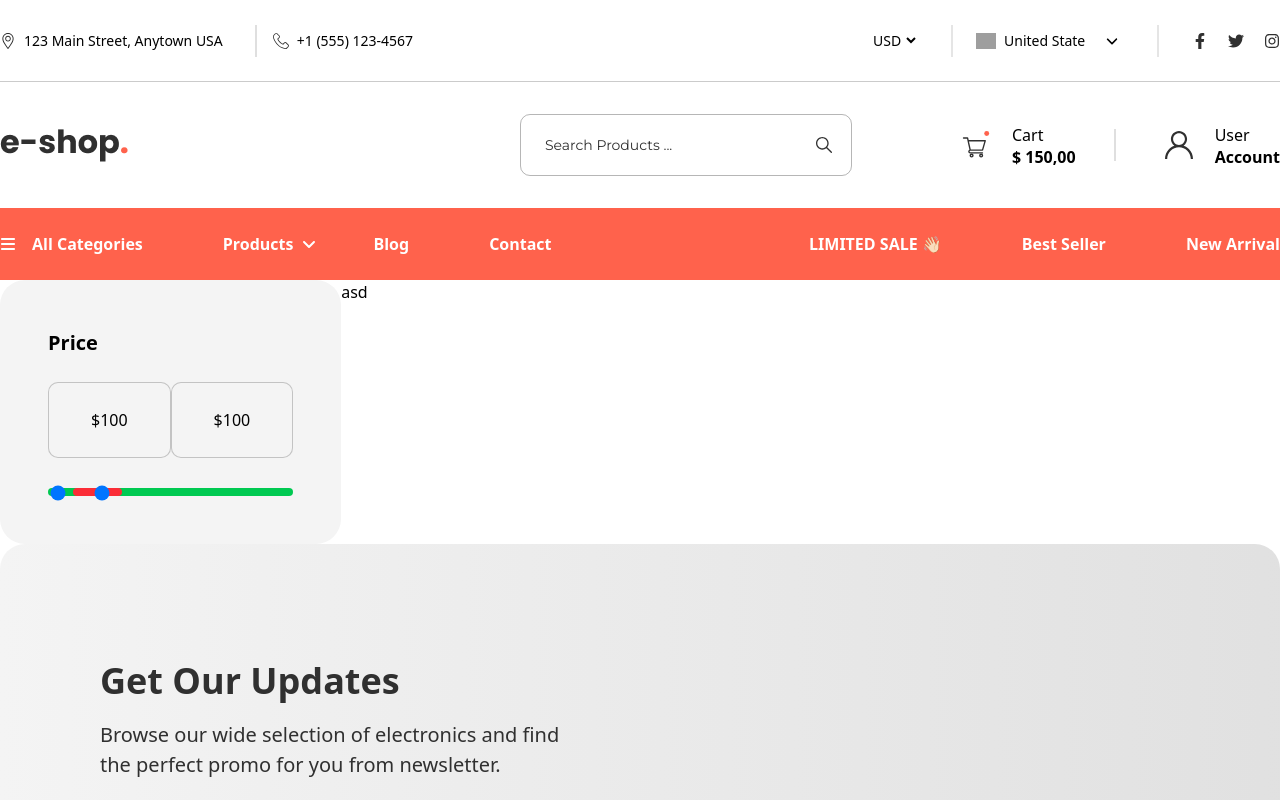
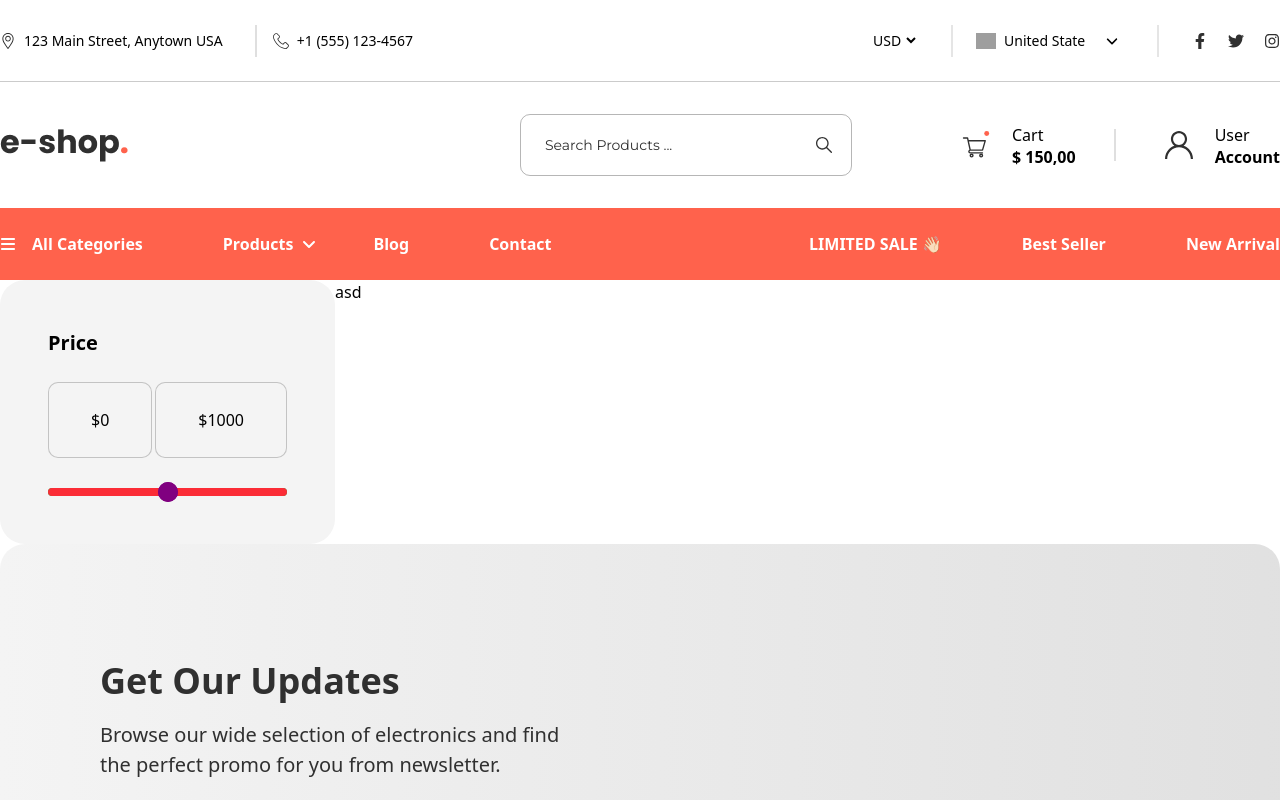
Before and after one commit to Githubshakil/eshop, a React (Vite) app: page /product-List in a window 1280 px wide. Shown: the top 800 px of the page. Built offline with nearby package versions, Linux system fonts and the light colour scheme; grey boxes are pictures that could not be loaded.

Commit message:
range update

```diff
--- a/src/index.css
+++ b/src/index.css
@@ -14,3 +14,24 @@
 -moz-appearance: none;
 
 } */
+
+input[type=range]::-webkit-slider-thumb{
+    width: 20px;
+    height: 20px;
+    border-radius: 50%;
+    background-color: purple;
+    pointer-events: auto;
+    cursor: pointer;
+    -webkit-appearance: none;
+
+}
+input[type=range]::-moz-range-thumb{
+    width: 20px;
+    height: 20px;
+    border-radius: 50%;
+    background-color: purple;
+    pointer-events: auto;
+    cursor: pointer;
+    -webkit-appearance: none;
+
+}
--- a/src/pages/ProductList.jsx
+++ b/src/pages/ProductList.jsx
@@ -8,14 +8,20 @@ const ProductList = () => {
 
 
   const updateSlider = (type, value)=>{
-    if(type == min ){
+    if(type == 'min' ){
         const newMin = Math.min(parseInt(value), maxValue)
-        setMaxValue(newMin)
+        setMinValue(newMin)
     }else{
-      const newMax = Math.min(parseInt(value), minValue)
-        setMinValue(newMax)
+      const newMax = Math.max(parseInt(value), minValue)
+        setMaxValue(newMax)
     }
   }
+
+   const minPercent =(minValue / 1000) * 100
+   const maxPercent =(maxValue / 1000) * 100
+
+
+
   return (
     <>
     <Container>
@@ -24,26 +30,31 @@ const ProductList = () => {
           <h3 className='font-["Montserrat"] font-bold text-[20px] '>Price</h3>
           <div className='mt-6' >
             <div className='flex justify-between mb-[30px]'>
-              <span className='py-[25px] px-[42px] border border-[rgba(48,48,48,0.25)] rounded-[10px] bg-[#f4f4f4] '> $100</span>
-              <span className='py-[25px] px-[42px] border border-[rgba(48,48,48,0.25)] rounded-[10px] bg-[#f4f4f4] '> $100</span>
+              <span className='py-[25px] px-[42px] border border-[rgba(48,48,48,0.25)] rounded-[10px] bg-[#f4f4f4] '> ${minValue}</span>
+              <span className='py-[25px] px-[42px] border border-[rgba(48,48,48,0.25)] rounded-[10px] bg-[#f4f4f4] '> ${maxValue}</span>
             </div>
               <div className='relative w-full h-2 bg-green-500 rounded '>
-                <div className=' absolute h-full bg-red-500 rounded left-[10%] w-[20%]'></div>
+                <div
+                className=' absolute h-full bg-red-500 rounded left-[10%] w-[20%]'
+                style={{left: `${minPercent}%` , width: `${maxPercent - minPercent}%` }}
+                ></div>
                 <input
                 type="range"
                 min="0"
                 max="1000"
-                value="10"
+                // value={minValue}
                 step="10"
-                className=' absolute w-full h-2.5 bg-transparent pointer-event-none rounded appearance-none'
+                onChange={(e) => updateSlider('min', e.target.value ) }
+                className=' absolute w-full h-2 bg-transparent pointer-events-none appearance-none'
                 />
                 <input
                 type="range"
                 min="0"
                 max="1000"
-                value="200"
+                // value={maxValue}
                 step="10"
-                className=' absolute w-full h-2.5 bg-transparent pointer-event-none rounded appearance-none'
+                 onChange={(e) => updateSlider('max', e.target.value ) }
+                className=' absolute w-full h-2 bg-transparent pointer-events-none appearance-none'
                 />
 
               </div>
```
